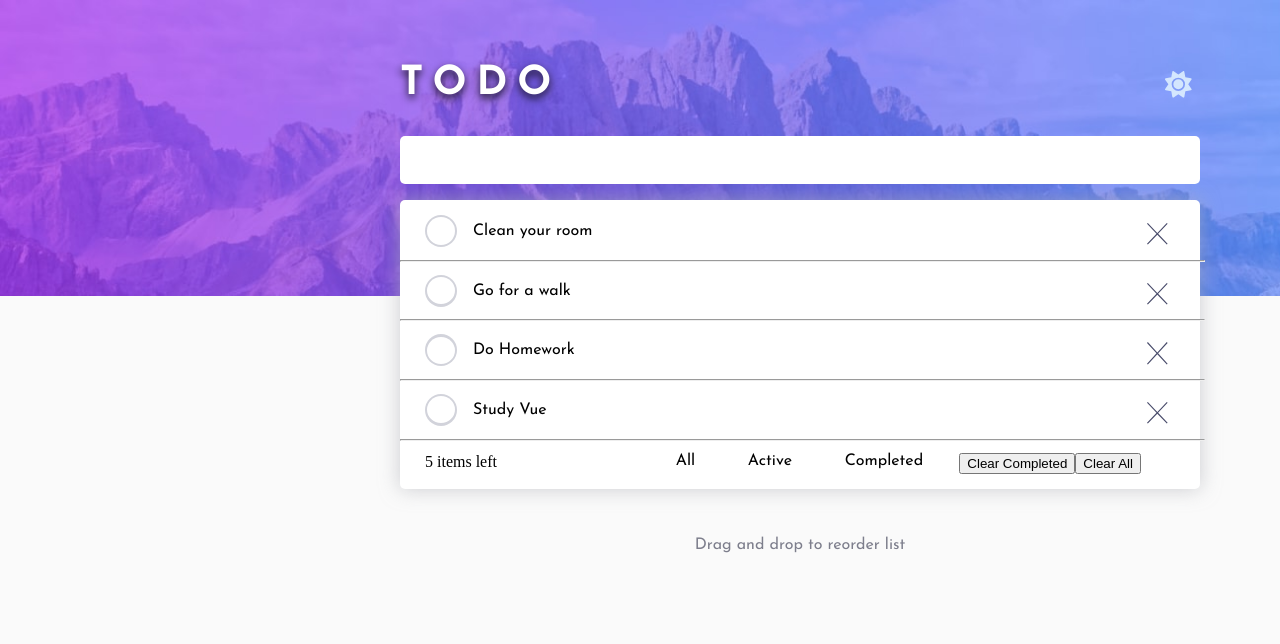
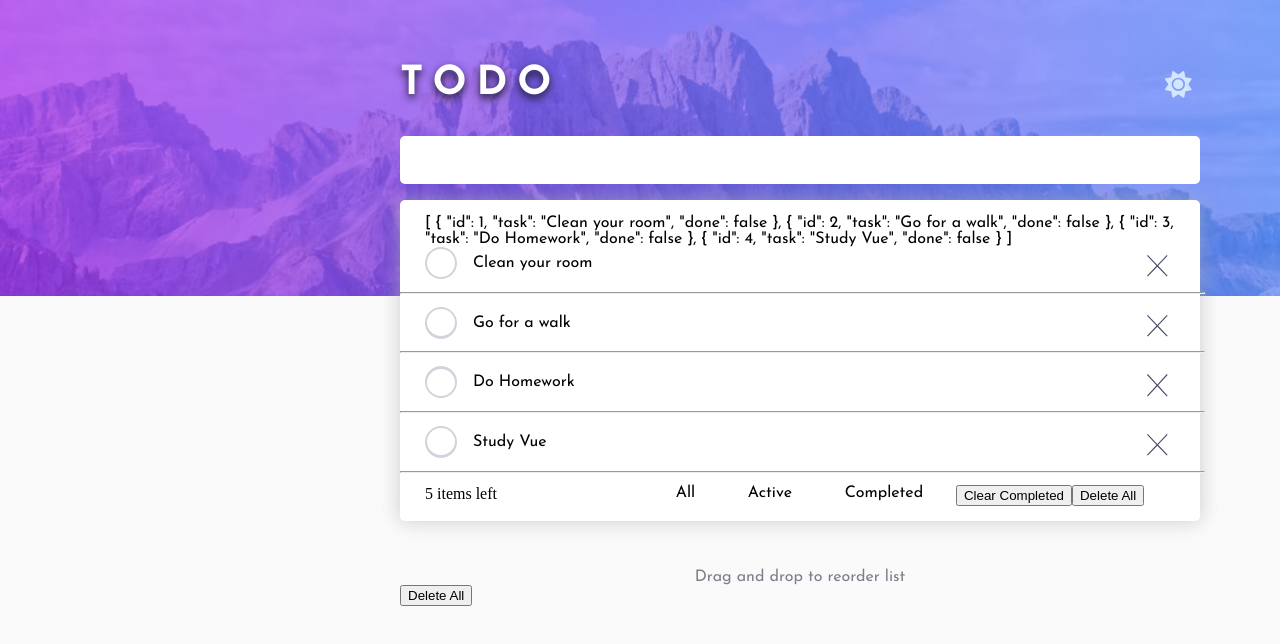
Before and after one commit to Makita7/Vue-TodoList, a Vue app: page / in a window 1280 px wide. Shown: the top 644 px of the page. Built offline with nearby package versions, Linux system fonts and the light colour scheme.

Commit message:
adding $emit

```diff
--- a/src/App.vue
+++ b/src/App.vue
@@ -17,6 +17,11 @@
                 ]
             }
         },
+        methods: {
+            DeleteAll(){
+                this.TodoList = [];
+            }
+        },
     }
 </script>
 
@@ -26,8 +31,9 @@
             <div class="absolute innerContainer">
                 <BaseHeader/>
                 <BaseInput/>
-                <ListItems :TodoList="TodoList"/>
+                <ListItems :TodoList="TodoList" @DeleteAll="DeleteAll()"/>
                 <p class="dragtext">Drag and drop to reorder list</p>
+                <button @click="DeleteAll">Delete All</button>
             </div>
         </div>
     </div>
--- a/src/components/BaseListFilters.vue
+++ b/src/components/BaseListFilters.vue
@@ -2,14 +2,13 @@
 <script>
     export default{
         name: 'ListFilters',
-        props: ['TodoList'],
+        props: { TodoList: Object },
         methods: {
             DeleteAll(){
-                this.TodoList = []
+                this.$emit('DeleteAll')
             }
-        }
+        },
     }
-
 </script>
 
 <template>
@@ -27,7 +26,7 @@
                 Clear Completed
             </button>
             <button @click="DeleteAll">
-                Clear All
+                Delete All
             </button>
 
         </div>
--- a/src/components/ListItems.vue
+++ b/src/components/ListItems.vue
@@ -5,7 +5,7 @@
 
     export default{
         name: 'ListItems',
-        props: ['TodoList'],
+        props: {TodoList:Object, DeleteAll:Event},
         components: {
             BaseListFilters,
             BaseListItem
@@ -15,8 +15,9 @@
 
 <template>
     <div class="Wrapper">
-        <BaseListItem v-for="i in TodoList" :task="i.task" :done="i.done" :id="i.id"/>
-        <BaseListFilters :TodoList="TodoList"/>
+        <p>{{TodoList}}</p>
+        <BaseListItem v-for="i in TodoList" :key="i.id" :task="i.task" :done="i.done" :id="i.id"/>
+        <BaseListFilters :TodoList="TodoList" @DeleteAll="$emit('DeleteAll')"/>
     </div>
 </template>
 
```
